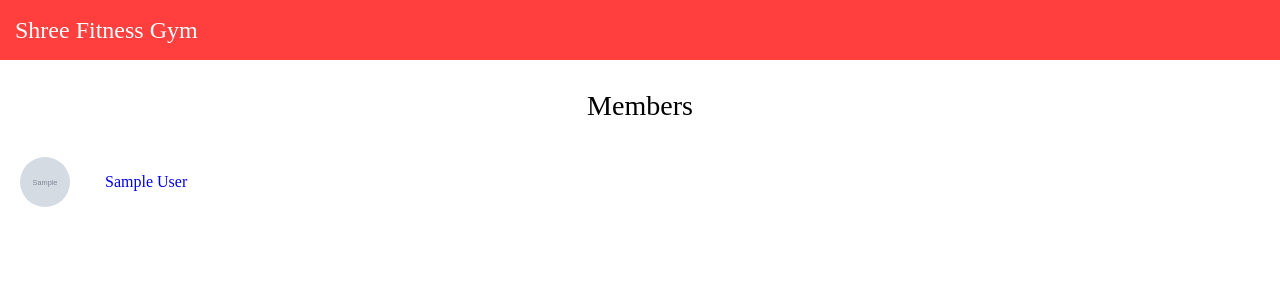
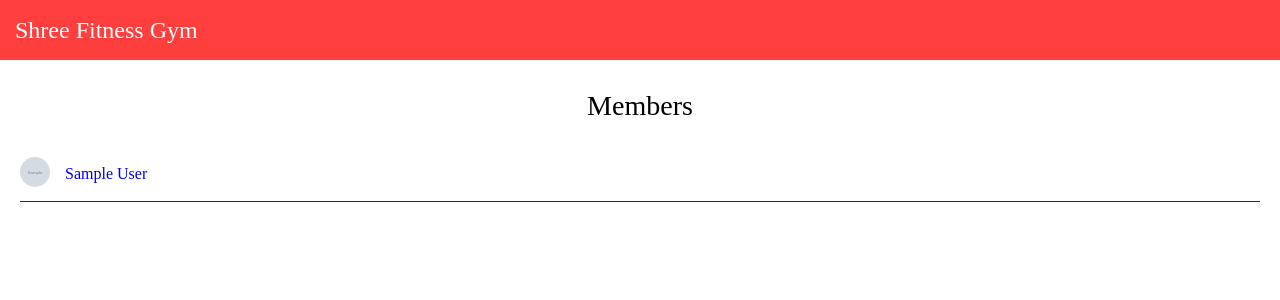
Before and after one commit to sushant2209/Gym, a Django app: page /members in a window 1280 px wide. Shown: the top 300 px of the page. Run offline with Django 4.2, Linux system fonts and the light colour scheme; tables that the repository leaves empty hold one stand-in row (values such as "Sample post"); grey boxes marked "Sample" are stand-in pictures; some web fonts are replaced.

Commit message:
Update members.html

```diff
--- a/templates/members.html
+++ b/templates/members.html
@@ -9,46 +9,61 @@
     display: flex;
     align-items: center;
     gap: 15px;
-    margin-bottom: 20px;
+    transition: background-color 0.3s ease;
+
   }
-  a{
+
+  a {
     text-decoration: none;
   }
+
   .profile-photo {
+    width: 30px;
+    height: 30px;
     border-radius: 50%;
-    margin-right: 20px;
     flex-shrink: 0;
+    object-fit: cover;
+    transition: transform 0.3s ease;
   }
+
   .placeholder-photo {
-    width: 50px;
-    height: 50px;
+    width: 30px;
+    height: 30px;
     background-color: #ccc;
-    border: 1px solid #ccc;
+    border-radius: 50%;
     display: flex;
     align-items: center;
     justify-content: center;
-    border-radius: 50%;
-    /* Make the placeholder photo circular */
+    transition: transform 0.3s ease;
+  }
+  a:hover {
+    color: #4CAF50;
+  }
+  .line {
+    height: 1px;
+    background-color: #2c2b2b;
+    margin:10px 0;
   }
 </style>
 
-
-
-<div class="title">Members </div>
+<div class="title">Members</div>
 
 <div class="container">
   {% for member in members %}
   <div class="member">
-    {% if member.photo %}
-    <img src="{{ member.photo.url }}" alt="{{ member.name }} Photo" class="profile-photo" width="50" height="50" />
-    {% else %}
-    <div class="placeholder-photo">
-      <i class="fas fa-user fa-1x"></i>
+    <div class="photo">
+      {% if member.photo %}
+      <img src="{{ member.photo.url }}" alt="{{ member.name }} Photo" class="profile-photo" />
+      {% else %}
+      <div class="placeholder-photo">
+        <i class="fas fa-user fa-1x"></i>
+      </div>
+      {% endif %}
     </div>
-    {% endif %}
-    <a href="{% url 'user_profile' member.id %}"> {{ member.name }} </a>
-    <div class="line"></div>
+    <a href="{% url 'user_profile' member.id %}">{{ member.name }}</a>
   </div>
+  <div class="line"></div>
   {% endfor %}
+
 </div>
 {% endblock %}
```
